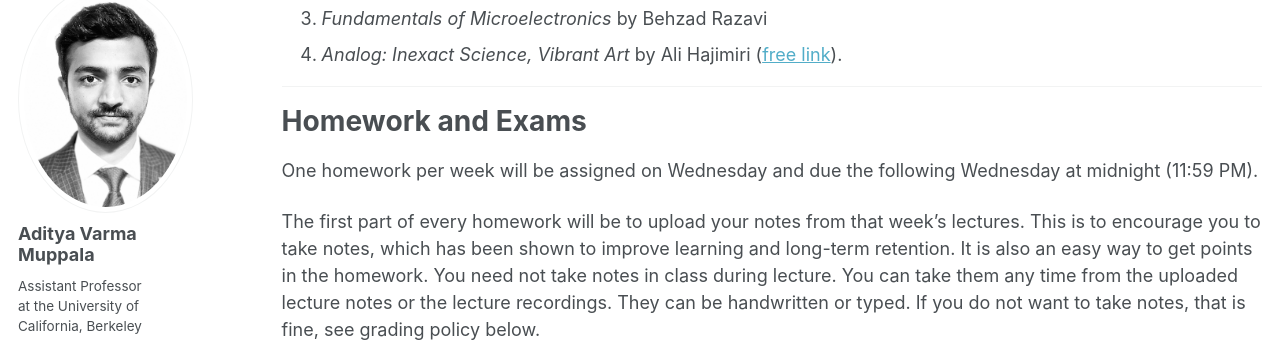
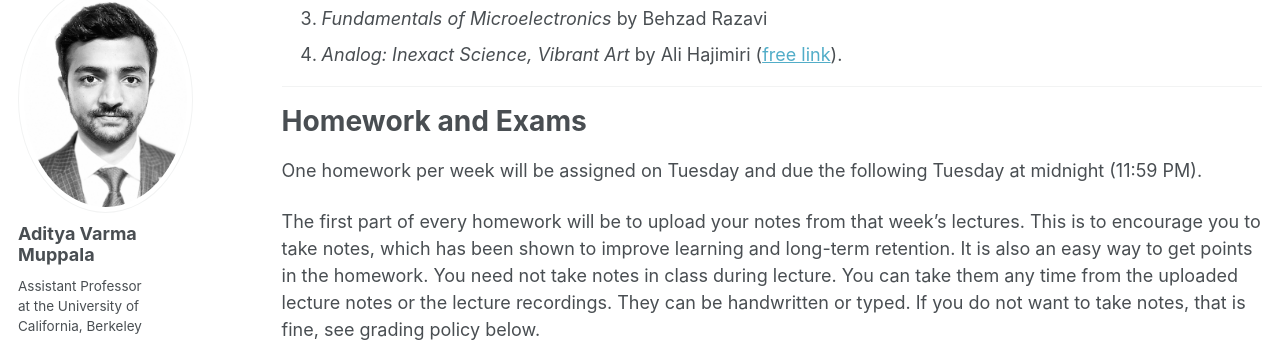
Before and after one commit to AdityaMuppala/adityamuppala.github.io, a Jekyll site: the page built from _pages/teaching105.md, in a window 1280 px wide and 900 px high, scrolled down 2217 px. Shown: the part 100-452 px from the top of the window. Built offline with Jekyll 4.4.1, drawn with Linux system fonts in a browser that asks for light colours; some web fonts are replaced.

Commit message:
Update teaching105.md

```diff
--- a/_pages/teaching105.md
+++ b/_pages/teaching105.md
@@ -74,7 +74,7 @@ To develop a strong foundation in microelectronics from the device to the circui
 ---
 
 # Homework and Exams
-One homework per week will be assigned on Wednesday and due the following Wednesday at midnight (11:59 PM).
+One homework per week will be assigned on Tuesday and due the following Tuesday at midnight (11:59 PM).
 
 The first part of every homework will be to upload your notes from that week's lectures. This is to encourage you to take notes, which has been shown to improve learning and long-term retention. It is also an easy way to get points in the homework. You need not take notes in class during lecture. You can take them any time from the uploaded lecture notes or the lecture recordings. They can be handwritten or typed. If you do not want to take notes, that is fine, see grading policy below.
 
```
